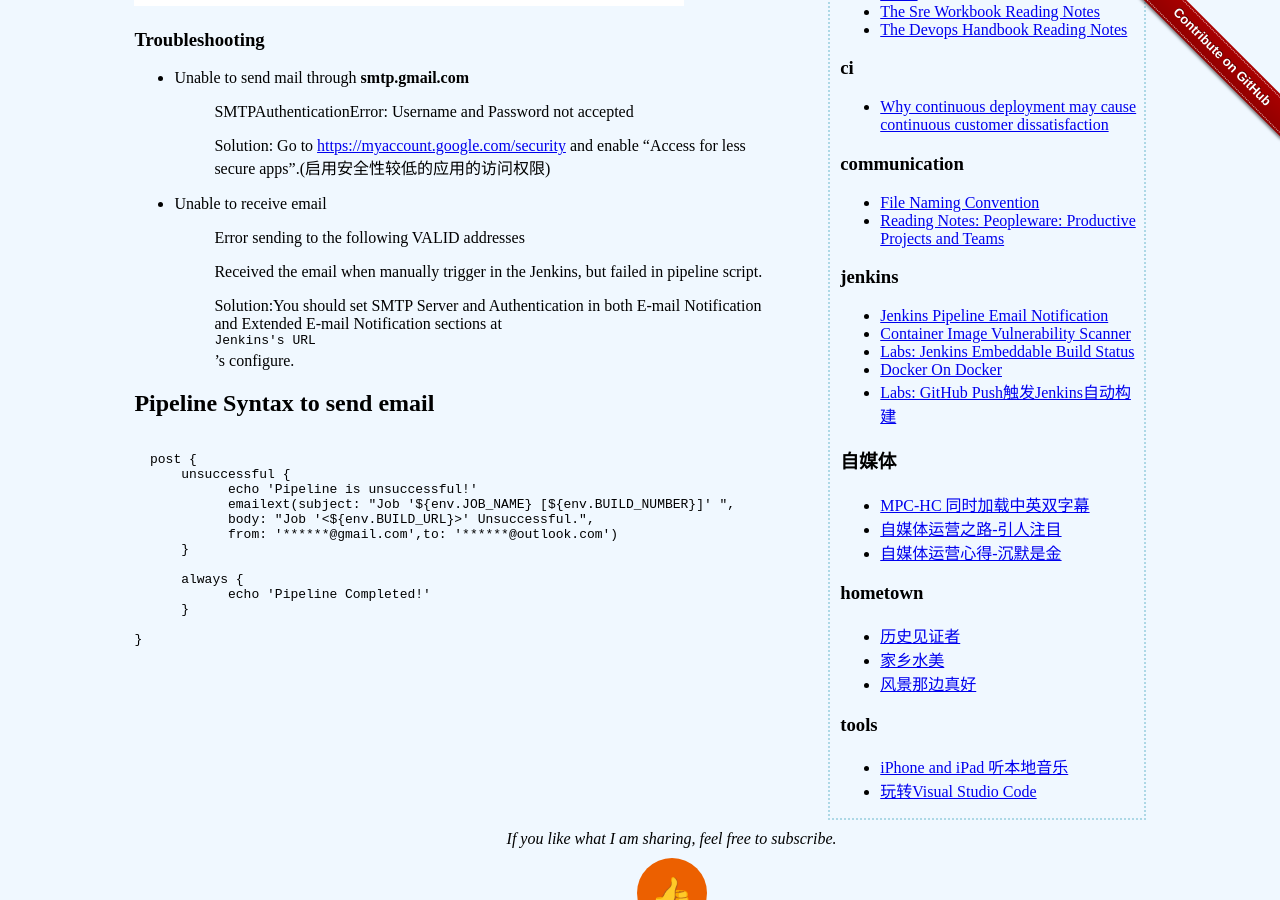
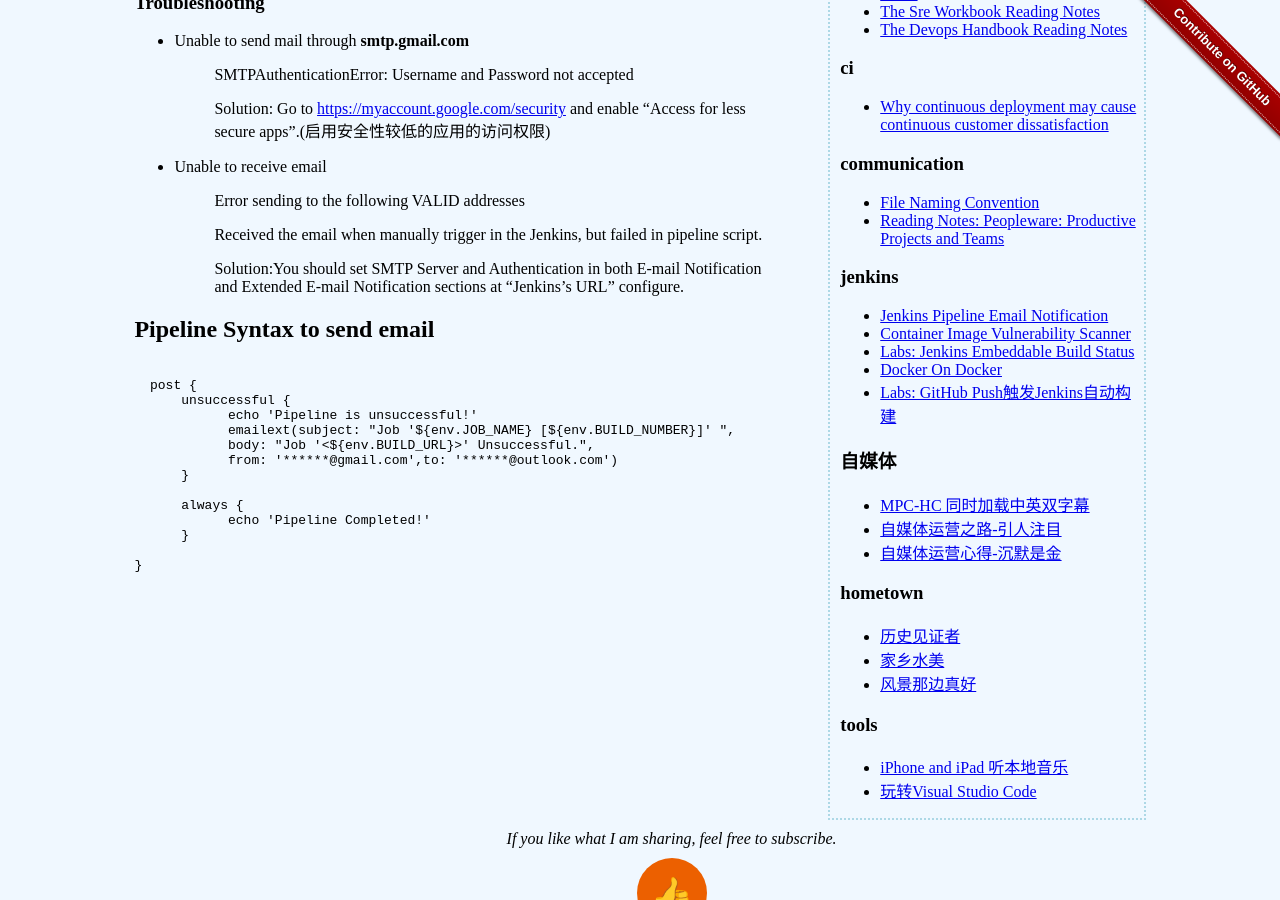
Before and after one commit to liuning0820/liuning0820.github.io, a Jekyll site: the page built from _posts/2020-02-17-jenkins-email-notification.md, in a window 1280 px wide and 900 px high, scrolled down 594 px. Built offline with Jekyll 4.4.1, drawn with Linux system fonts in a browser that asks for light colours.

Commit message:
update a bit

```diff
--- a/_posts/2020-02-17-jenkins-email-notification.md
+++ b/_posts/2020-02-17-jenkins-email-notification.md
@@ -7,7 +7,7 @@ title: Jenkins Pipeline Email Notification
 
 # Labs: Jenkins Pipeline Email Notification
 
-Assume the Jenkins Server URL is `http://192.168.0.1:8080`.
+Assume the Jenkins Server URL is <http://192.168.0.1:8080>.
 
 ## Configure Email Notification
 
@@ -27,7 +27,7 @@ Navigate to {jenkins-server-url}/configure and scroll down to "E-mail Notificati
   >
   > Received the email when manually trigger in the Jenkins, but failed in pipeline script.
   >
-  > Solution:You should set SMTP Server and Authentication in both E-mail Notification and Extended E-mail Notification sections at `Jenkins's URL`'s configure.
+  > Solution:You should set SMTP Server and Authentication in both E-mail Notification and Extended E-mail Notification sections at "Jenkins's URL" configure.
 
 ## Pipeline Syntax to send email
 
```
